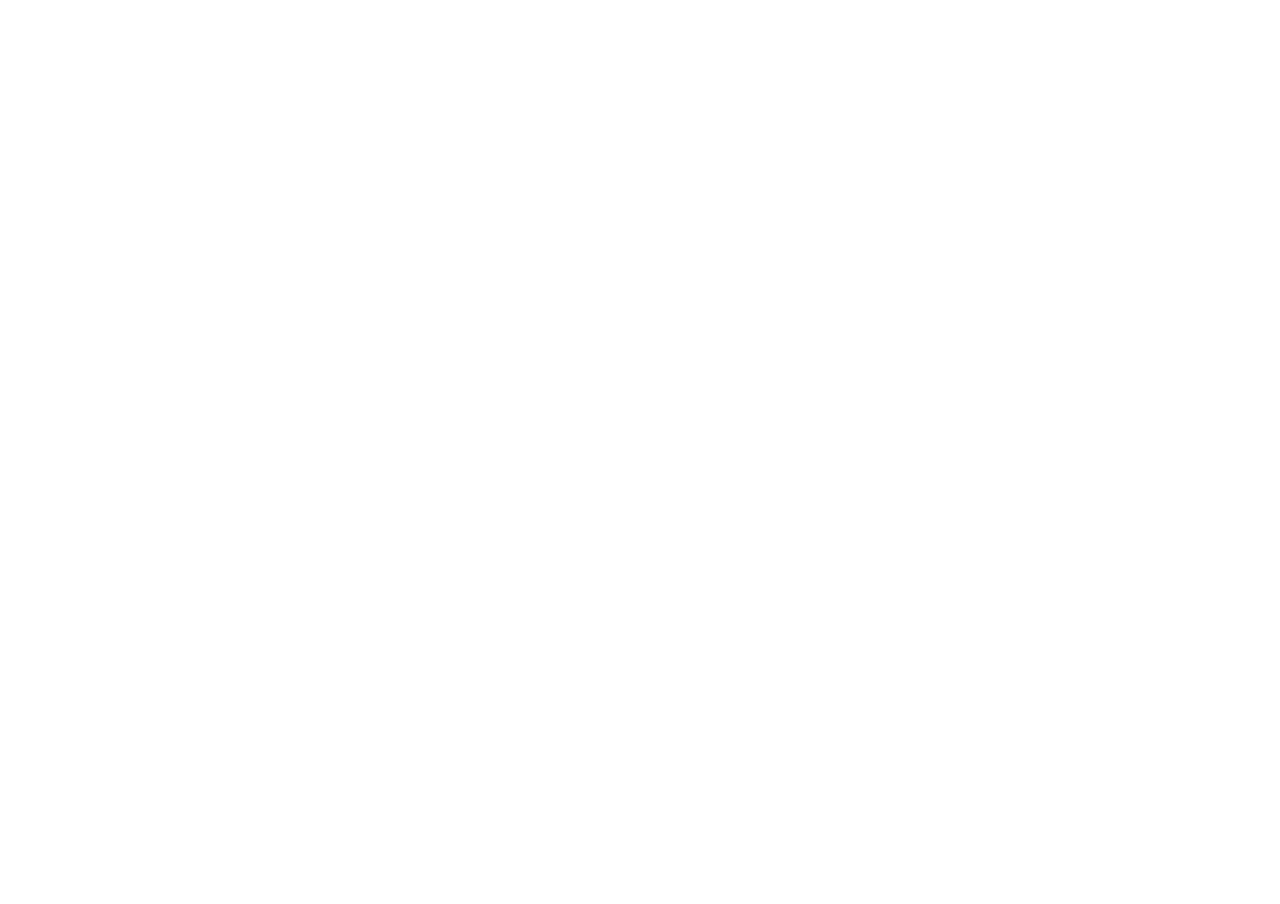
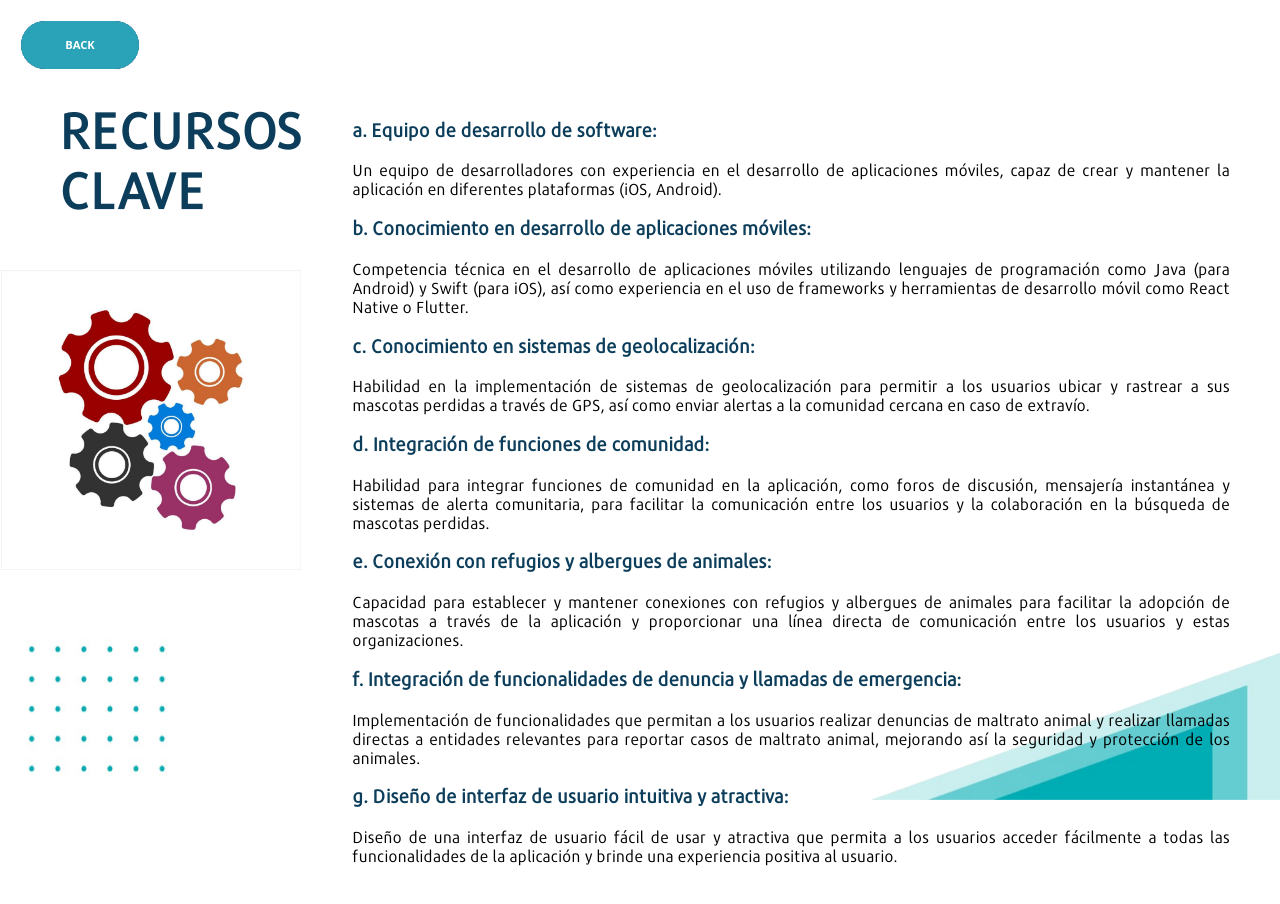
Before and after one commit to Daniick56/PetConnect-First-WebPage, a plain HTML site: page templates/recursosClave.html in a window 1280 px wide. Before the commit the page ends 800 px from the top, so only its background shows below. Drawn offline with Linux system fonts and the light colour scheme; files whose address does not match are found by name.

Commit message:
Alimentacion-recursos-clave

```diff
--- a/templates/recursosClave.html
+++ b/templates/recursosClave.html
@@ -0,0 +1,85 @@
+<!DOCTYPE html>
+<html lang="en">
+<head>
+    <meta charset="UTF-8">
+    <meta name="viewport" content="width=device-width, initial-scale=1.0">
+    <title>Relaciones con el Cliente</title>
+    <link rel="stylesheet" href="../style/styles.css" />
+</head>
+<body>
+    <main>
+        <div class="container">
+            <div class="title">
+                <h1>RECURSOS<br>CLAVE</h1>
+                <div>
+                    <img class="imagenSC"  src="../assets/images/recursosClaveImg.jpg" alt="SC" >
+                </div>
+            </div>
+            <div class="contentSC">
+                <h3>a.	Equipo de desarrollo de software:</h3>
+
+                    <p>Un equipo de desarrolladores con experiencia en el desarrollo de aplicaciones móviles, capaz de crear y mantener la aplicación en diferentes plataformas (iOS, Android).</p>
+
+                <h3>b.	 Conocimiento en desarrollo de aplicaciones móviles: </h3>
+            <ul>
+                <li>
+                    <p>Competencia técnica en el desarrollo de aplicaciones móviles utilizando lenguajes de programación como Java (para Android) y Swift (para iOS), así como experiencia en el uso de frameworks y herramientas de desarrollo móvil como React Native o Flutter.</p>
+                </li>
+            </ul>
+                    <h3>c.	Conocimiento en sistemas de geolocalización:</h3>
+            <ul>
+                <li>
+                      <p>Habilidad en la implementación de sistemas de geolocalización para permitir a los usuarios ubicar y rastrear a sus mascotas perdidas a través de GPS, así como enviar alertas a la comunidad cercana en caso de extravío.</p>
+                </li>
+            </ul>
+                    <h3>d.	 Integración de funciones de comunidad: </h3>
+            <ul>
+                <li>
+                        <p>Habilidad para integrar funciones de comunidad en la aplicación, como foros de discusión, mensajería instantánea y sistemas de alerta comunitaria, para facilitar la comunicación entre los usuarios y la colaboración en la búsqueda de mascotas perdidas.</p>
+                </li>
+            </ul>
+                    <h3>e.	Conexión con refugios y albergues de animales:</h3>
+            <ul>
+                <li>
+                        <p>Capacidad para establecer y mantener conexiones con refugios y albergues de animales para facilitar la adopción de mascotas a través de la aplicación y proporcionar una línea directa de comunicación entre los usuarios y estas organizaciones.</p>
+                </li>
+            </ul>
+
+                    <h3>f.	Integración de funcionalidades de denuncia y llamadas de emergencia: </h3>
+            <ul>
+                <li>
+                        <p>Implementación de funcionalidades que permitan a los usuarios realizar denuncias de maltrato animal y realizar llamadas directas a entidades relevantes para reportar casos de maltrato animal, mejorando así la seguridad y protección de los animales.</p>
+                </li>
+            </ul>
+                    <h3>g.	Diseño de interfaz de usuario intuitiva y atractiva:</h3>
+            <ul>
+                <li>
+                        <p>Diseño de una interfaz de usuario fácil de usar y atractiva que permita a los usuarios acceder fácilmente a todas las funcionalidades de la aplicación y brinde una experiencia positiva al usuario.</p>
+                </li>
+            </ul>
+
+            </div>
+        </div>
+        <div class="points">
+            <img class="points-image" src="../assets/images/points.jpg"points>
+        </div>
+    </main>
+    <div class="corner">
+        <img class="corner-image" src="../Assets/images/item.png" alt="corner">
+        <div class="botonBack">
+            <button class="btn-53" onclick="window.location.href = '../index.html';">
+                <div class="original">BACK</div>
+                <div class="letters">
+                    <span>I</span>
+                    <span>N</span>
+                    <span>I</span>
+                    <span>C</span>
+                    <span>I</span>
+                    <span>O</span>
+                </div>
+            </button>
+        </div>
+    </div>
+
+</body>
+</html>
```
Also changed, not shown: index.html (+2 -2 lines), assets/images/recursosClaveImg.jpg (added).
